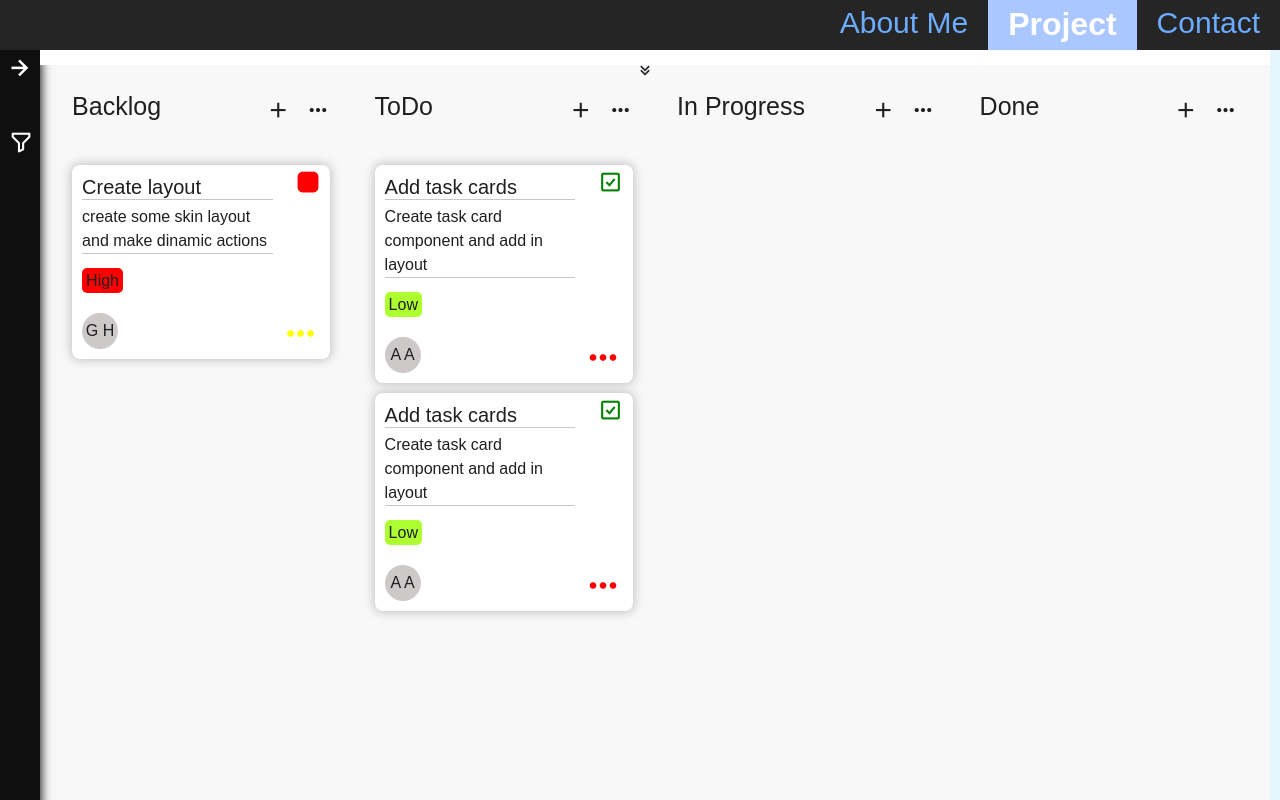
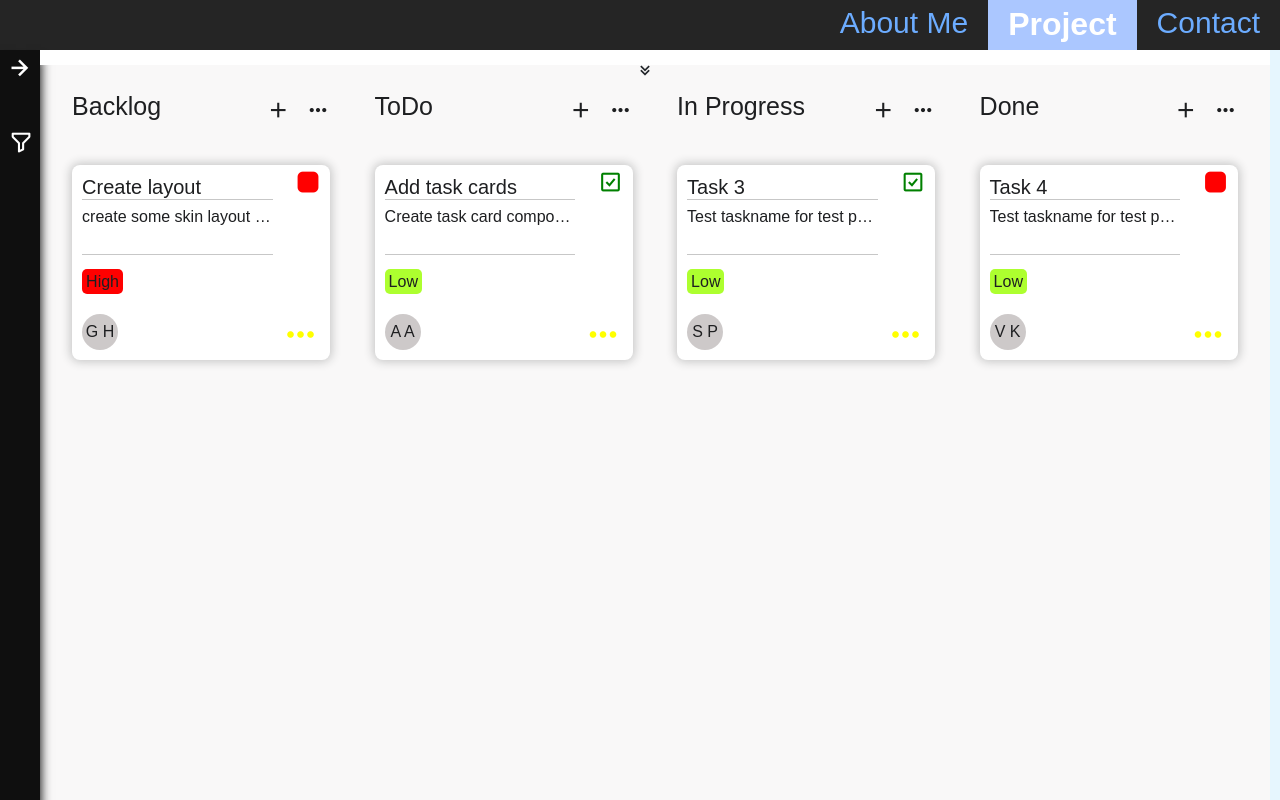
Before and after one commit to garoh2291/To_Do_Project, a React (Create React App) app: page / in a window 1280 px wide. Built offline with nearby package versions, Linux system fonts and the light colour scheme.

Commit message:
improve stage colums from hardcode to map

```diff
--- a/src/components/Project/MainSection/Body/BodyStages/TaskCard/index.jsx
+++ b/src/components/Project/MainSection/Body/BodyStages/TaskCard/index.jsx
@@ -1,18 +1,21 @@
 import "./styles.css";
-export const TaskCard = ({
+export const TaskCard = ({ obj }) => {
+  const {
     header,
     description,
     isHighPriority,
+    assigneeName,
     assigneeSurname,
-  assigneeName,
     created,
     issueType,
-}) => {
+  } = obj;
   const openedTime = Math.trunc((Date.now() - created) / (1000 * 60 * 60 * 24));
   return (
     <div className="task-card">
       <h6 className="card-header1">{header}</h6>
-      <p className="card-description">{description}</p>
+      <p className="card-description" title={description}>
+        {description}
+      </p>
       <p className={isHighPriority ? "priority-high" : "priority-low"}>
         {isHighPriority ? "High" : "Low"}
       </p>
@@ -27,7 +30,7 @@ export const TaskCard = ({
       </div>
       <i
         class={`${
-          openedTime < 3 ? "short-time" : "long-time"
+          openedTime < 7 ? "short-time" : "long-time"
         } time-opened-icon bx bx-dots-horizontal-rounded`}
         title={`${openedTime} Days`}
       ></i>
--- a/src/components/Project/MainSection/Body/BodyStages/TaskCard/styles.css
+++ b/src/components/Project/MainSection/Body/BodyStages/TaskCard/styles.css
@@ -24,6 +24,10 @@
 
 .card-description {
   width: 80%;
+  height: 50px;
+  text-overflow: ellipsis;
+  white-space: nowrap;
+  overflow: hidden;
   border-bottom: 1px solid #c7c7c7;
   font-size: 16px;
   border-bottom: 1px solid #c7c7c7;
--- a/src/components/Project/MainSection/Body/BodyStages/index.jsx
+++ b/src/components/Project/MainSection/Body/BodyStages/index.jsx
@@ -1,62 +1,18 @@
+import { TODO_LIST_MOCK_DATA } from "../../../../../mockdata";
 import { StageHeader } from "./StageHeader";
 import "./styles.css";
 import { TaskCard } from "./TaskCard";
 
-export const BacklogColumn = ({ stage }) => {
+export const StageColumn = ({ stage }) => {
+  const stageItems = TODO_LIST_MOCK_DATA.filter((item) => {
+    return item.stage === stage;
+  });
   return (
     <div className="stage-colums">
       <StageHeader stage={stage} />
-      <TaskCard
-        header="Create layout"
-        description="create some skin layout and make dinamic actions"
-        isHighPriority={true}
-        assigneeName="Garnik"
-        assigneeSurname="Hovsepyan"
-        created={new Date("2022-05-02").getTime()}
-        issueType="bug"
-      />
+      {stageItems.map((card) => {
+        return <TaskCard obj={card} />;
+      })}
     </div>
   );
 };
-
-export const ToDoColumn = ({ stage }) => {
-  return (
-    <div className="stage-colums">
-      <StageHeader stage={stage} />
-      <TaskCard
-        header="Add task cards"
-        description="Create task card component and add in layout"
-        isHighPriority={false}
-        assigneeName="Armen"
-        assigneeSurname="Asatryan"
-        created={new Date("2022-04-20").getTime()}
-        issueType="task"
-      />
-      <TaskCard
-        header="Add task cards"
-        description="Create task card component and add in layout"
-        isHighPriority={false}
-        assigneeName="Armen"
-        assigneeSurname="Asatryan"
-        created={new Date("2022-04-20").getTime()}
-        issueType="task"
-      />
-    </div>
-  );
-};
-
-export const InProgressColumn = ({ stage }) => {
-  return (
-    <div className="stage-colums">
-      <StageHeader stage={stage} />
-    </div>
-  );
-};
-
-export const DoneColumn = ({ stage }) => {
-  return (
-    <div className="stage-colums">
-      <StageHeader stage={stage} />
-    </div>
-  );
-};
--- a/src/components/Project/MainSection/Body/index.jsx
+++ b/src/components/Project/MainSection/Body/index.jsx
@@ -1,19 +1,14 @@
-import {
-  BacklogColumn,
-  DoneColumn,
-  InProgressColumn,
-  ToDoColumn,
-} from "./BodyStages";
+import { StageColumn } from "./BodyStages";
 import "./styles.css";
 export const Body = ({ isOpen }) => {
   return (
     <div
       className={isOpen ? "main-section-body-open" : "main-section-body-close"}
     >
-      <BacklogColumn stage="Backlog" />
-      <ToDoColumn stage="ToDo" />
-      <InProgressColumn stage="In Progress" />
-      <DoneColumn stage="Done" />
+      <StageColumn stage="Backlog" />
+      <StageColumn stage="ToDo" />
+      <StageColumn stage="In Progress" />
+      <StageColumn stage="Done" />
     </div>
   );
 };
--- a/src/components/Project/MainSection/Head/HeadRightMenu/index.jsx
+++ b/src/components/Project/MainSection/Head/HeadRightMenu/index.jsx
@@ -26,7 +26,7 @@ const ModalButton = () => {
         outline
         style={{ width: "100%" }}
       >
-        Click Me
+        Add New Task
       </Button>
       <Modal isOpen={isOpen}>
         <ModalHeader charCode="Y" toggle={openModal}>
--- a/src/components/Project/MainSection/Head/HeadRightMenu/styles.css
+++ b/src/components/Project/MainSection/Head/HeadRightMenu/styles.css
@@ -1,8 +1,9 @@
 .main-section-head-right-show {
   display: grid;
   grid-gap: 14px;
+  visibility: visible;
 }
 
 .main-section-head-right-hide {
-  display: none;
+  visibility: hidden;
 }
--- a/src/mockdata/index.js
+++ b/src/mockdata/index.js
@@ -1 +1,43 @@
-export const TODO_LIST_MOCK_DATA = [{}];
+export const TODO_LIST_MOCK_DATA = [
+  {
+    header: "Create layout",
+    description: "create some skin layout and make dinamic actions",
+    isHighPriority: true,
+    assigneeName: "Garnik",
+    assigneeSurname: "Hovsepyan",
+    created: new Date("2022-05-06").getTime(),
+    issueType: "bug",
+    stage: "Backlog",
+  },
+  {
+    header: "Add task cards",
+    description: "Create task card component and add in layout",
+    isHighPriority: false,
+    assigneeName: "Armen",
+    assigneeSurname: "Asatryan",
+    created: new Date("2022-05-08").getTime(),
+    issueType: "task",
+    stage: "ToDo",
+  },
+  {
+    header: "Task 3",
+    description: "Test taskname for test project",
+    isHighPriority: false,
+    assigneeName: "Sargis",
+    assigneeSurname: "Petrosyan",
+    created: new Date("2022-05-01").getTime(),
+    issueType: "task",
+    stage: "In Progress",
+  },
+  {
+    header: "Task 4",
+    description:
+      "Test taskname for test project wich need to be in Done section",
+    isHighPriority: false,
+    assigneeName: "Vahram",
+    assigneeSurname: "Karapetyan",
+    created: new Date("2022-04-28").getTime(),
+    issueType: "bug",
+    stage: "Done",
+  },
+];
```
Lines whose indentation alone changed are shown as unchanged.
